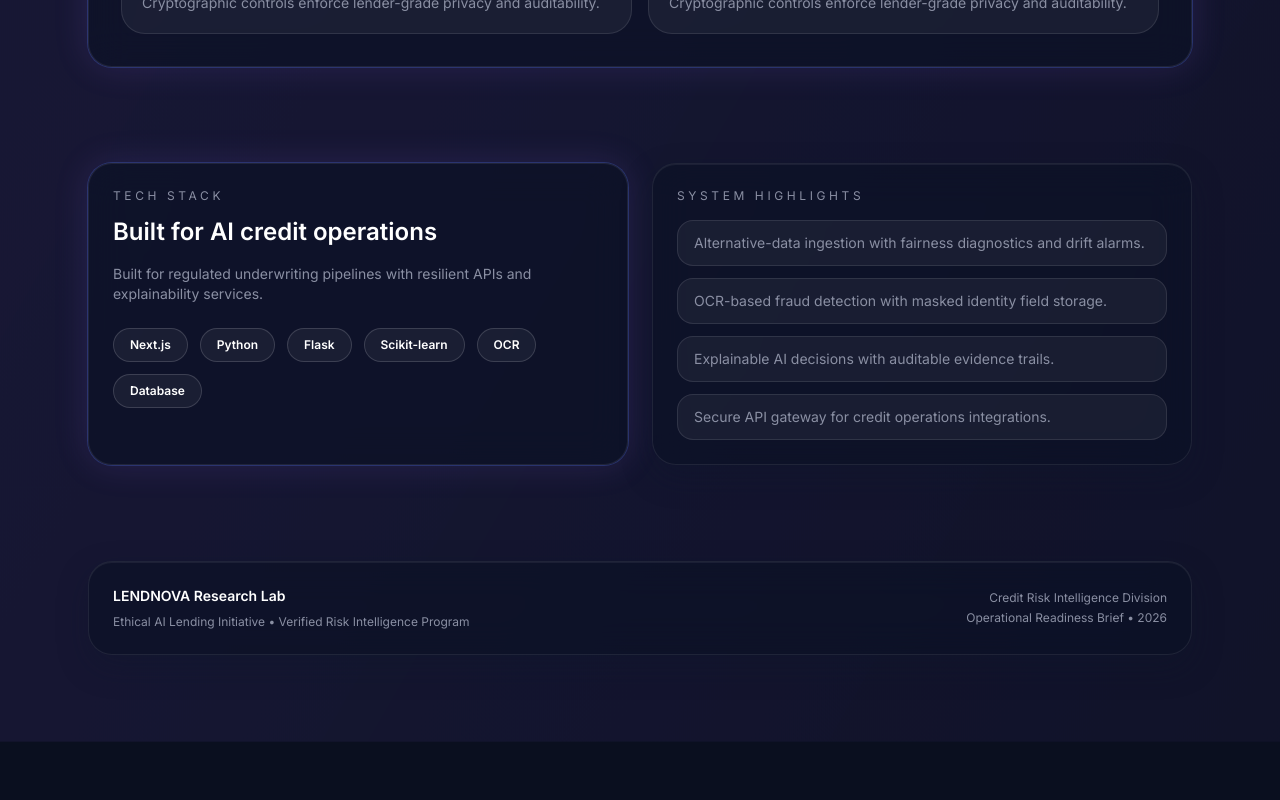
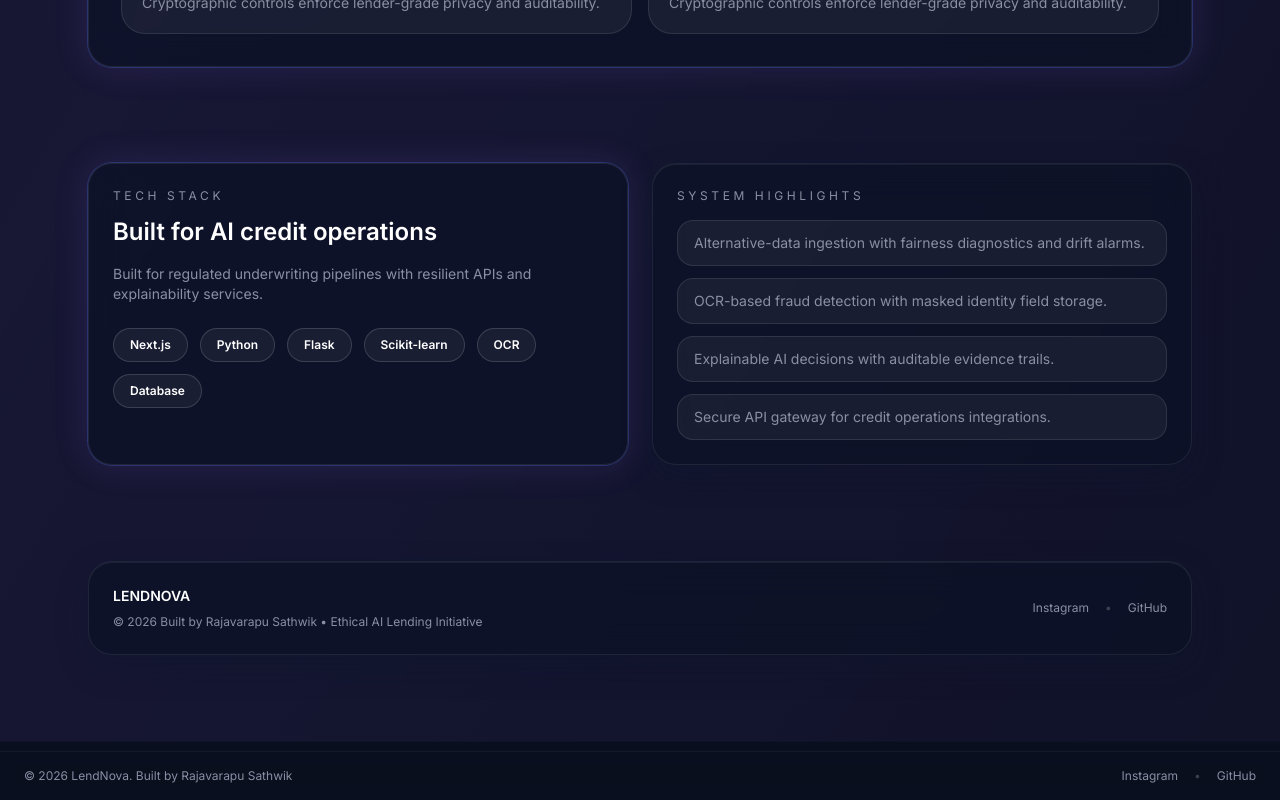
Before and after one commit to SATH20/LendNova, a Next.js app: page / in a window 1280 px wide. Shown: the part 2298-3098 px from the top of the page. Before the commit the page ends 3049 px from the top, so only its background shows below. Built offline with nearby package versions, Linux system fonts and the light colour scheme.

Commit message:
feat(ui): add application footer and update landing page overview

```diff
--- a/src/app/layout.tsx
+++ b/src/app/layout.tsx
@@ -29,6 +29,32 @@ export default function RootLayout({
         className={`${inter.variable} ${manrope.variable} min-h-screen bg-[#0A0F1F] text-[#E8EBF3] antialiased`}
       >
         {children}
+        <footer className="border-t border-white/5 bg-[#0A0F1F]/80 backdrop-blur-sm">
+          <div className="mx-auto max-w-7xl px-6 py-4">
+            <div className="flex flex-col items-center justify-between gap-2 text-xs text-muted sm:flex-row">
+              <p>© 2026 LendNova. Built by Rajavarapu Sathwik</p>
+              <div className="flex items-center gap-4">
+                <a
+                  href="https://www.instagram.com/_sathwikkkk_?igsh=MWcyc3lwbWd0eWJkcQ=="
+                  target="_blank"
+                  rel="noopener noreferrer"
+                  className="transition hover:text-white"
+                >
+                  Instagram
+                </a>
+                <span className="text-white/20">•</span>
+                <a
+                  href="https://github.com/SATH20/LendNova"
+                  target="_blank"
+                  rel="noopener noreferrer"
+                  className="transition hover:text-white"
+                >
+                  GitHub
+                </a>
+              </div>
+            </div>
+          </div>
+        </footer>
       </body>
     </html>
   );
--- a/src/app/page.tsx
+++ b/src/app/page.tsx
@@ -413,14 +413,29 @@ export default function Home() {
         <footer className="glass rounded-3xl p-6 text-xs text-muted">
           <div className="flex flex-wrap items-center justify-between gap-4">
             <div>
-              <p className="text-sm font-semibold text-white">LENDNOVA Research Lab</p>
+              <p className="text-sm font-semibold text-white">LENDNOVA</p>
               <p className="mt-2">
-                Ethical AI Lending Initiative • Verified Risk Intelligence Program
+                © 2026 Built by Rajavarapu Sathwik • Ethical AI Lending Initiative
               </p>
             </div>
-            <div className="space-y-1 text-right">
-              <p>Credit Risk Intelligence Division</p>
-              <p>Operational Readiness Brief • 2026</p>
+            <div className="flex items-center gap-4 text-right">
+              <a
+                href="https://www.instagram.com/_sathwikkkk_?igsh=MWcyc3lwbWd0eWJkcQ=="
+                target="_blank"
+                rel="noopener noreferrer"
+                className="transition hover:text-white"
+              >
+                Instagram
+              </a>
+              <span className="text-white/20">•</span>
+              <a
+                href="https://github.com/SATH20/LendNova"
+                target="_blank"
+                rel="noopener noreferrer"
+                className="transition hover:text-white"
+              >
+                GitHub
+              </a>
             </div>
           </div>
         </footer>
--- /dev/null
+++ b/src/components/Footer.tsx
@@ -0,0 +1,30 @@
+export default function Footer() {
+  return (
+    <footer className="mt-auto border-t border-white/5 bg-[#0A0F1F]/80 backdrop-blur-sm">
+      <div className="mx-auto max-w-7xl px-6 py-4">
+        <div className="flex flex-col items-center justify-between gap-2 text-xs text-muted sm:flex-row">
+          <p>© 2026 LendNova. Built by Rajavarapu Sathwik</p>
+          <div className="flex items-center gap-4">
+            <a
+              href="https://www.instagram.com/_sathwikkkk_?igsh=MWcyc3lwbWd0eWJkcQ=="
+              target="_blank"
+              rel="noopener noreferrer"
+              className="transition hover:text-white"
+            >
+              Instagram
+            </a>
+            <span className="text-white/20">•</span>
+            <a
+              href="https://github.com/SATH20/LendNova"
+              target="_blank"
+              rel="noopener noreferrer"
+              className="transition hover:text-white"
+            >
+              GitHub
+            </a>
+          </div>
+        </div>
+      </div>
+    </footer>
+  );
+}
```
Also changed, not shown: 1 other file (tests, documents, lock files or other folders).
